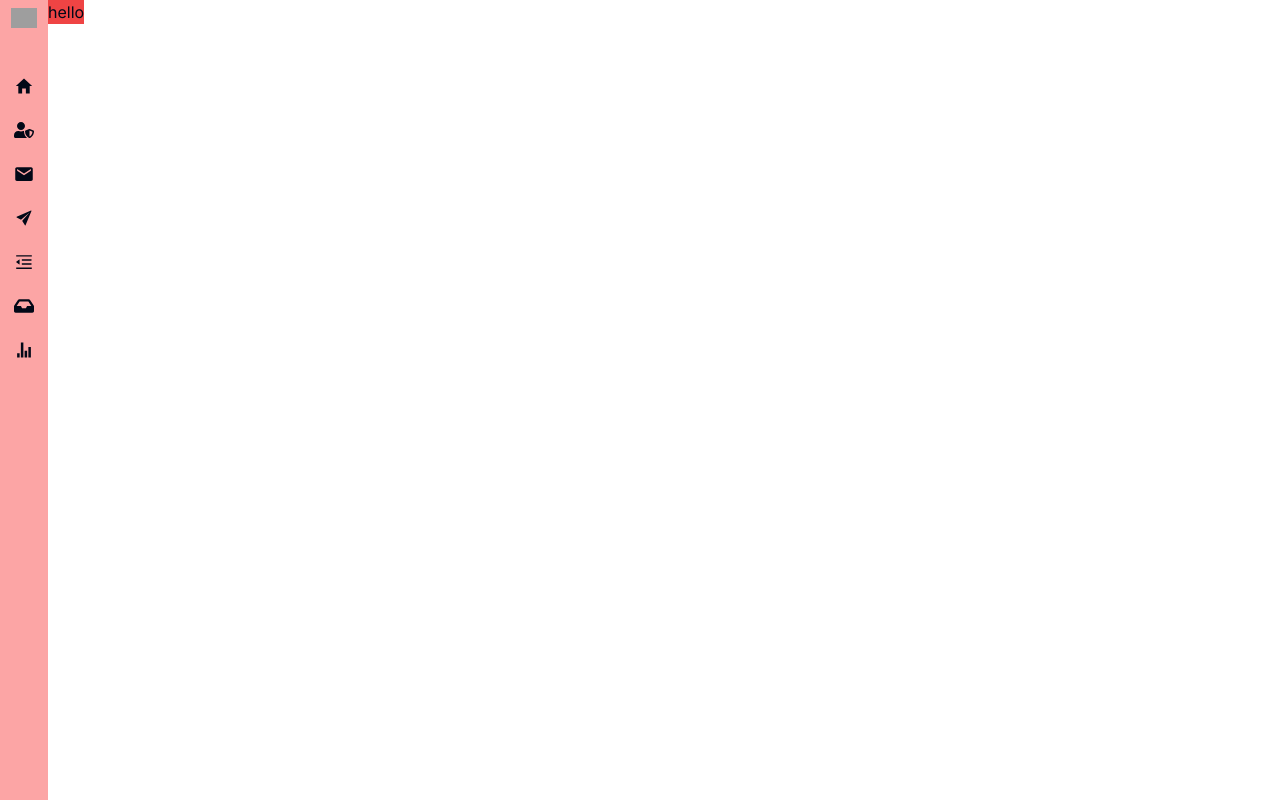
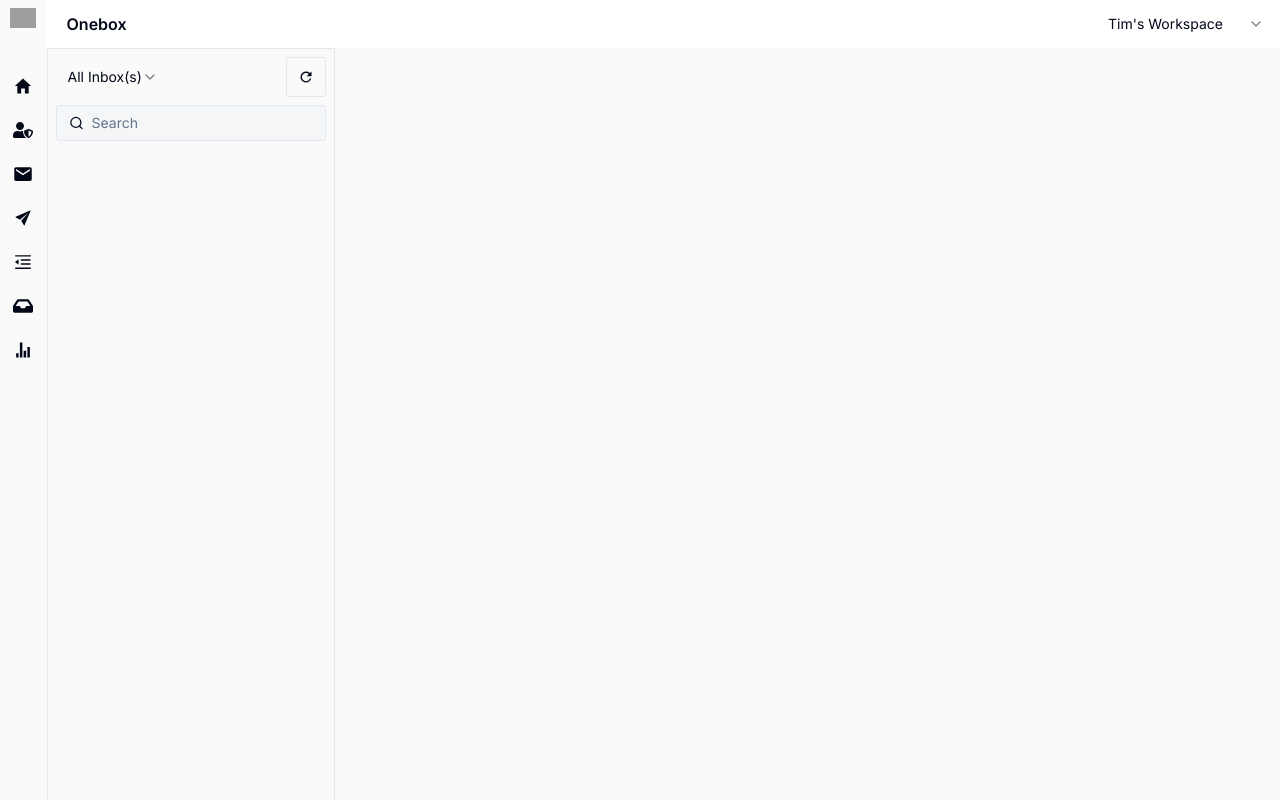
Before and after one commit to raghavawasthi24/mailBox, a Next.js app: page / in a window 1280 px wide. Built offline with nearby package versions, Linux system fonts and the light colour scheme; grey boxes are pictures that could not be loaded.

Commit message:
feat: added navbar and email sidescreen template

```diff
--- a/src/app/(home)/layout.tsx
+++ b/src/app/(home)/layout.tsx
@@ -2,6 +2,7 @@ import type { Metadata } from "next";
 import { Inter } from "next/font/google";
 import "../globals.css";
 import Sidepanel from "@/components/shared/Sidepanel";
+import Navbar from "@/components/shared/Navbar";
 
 const inter = Inter({ subsets: ["latin"] });
 
@@ -19,7 +20,10 @@ export default function RootLayout({
     <html lang="en">
       <body className={`${inter.className} flex`}>
         <Sidepanel />
-        <div className="h-screen overflow-auto">{children}</div>
+        <div className="w-full h-screen overflow-auto">
+          <Navbar />
+          {children}
+        </div>
       </body>
     </html>
   );
--- a/src/app/(home)/page.tsx
+++ b/src/app/(home)/page.tsx
@@ -1,3 +1,26 @@
+import { Search } from "@/components/shared/Search";
+import { Button } from "@/components/ui/button";
+import { Select, SelectTrigger, SelectValue } from "@/components/ui/select";
+import { FaChevronCircleRight } from "react-icons/fa";
+import { IoMdRefresh } from "react-icons/io";
+
 export default function Home() {
-  return <div className="bg-red-500">hello</div>;
+  return (
+    <div className="bg-[#FAFAFA] h-screen flex">
+      <div className="w-72 p-2 border flex flex-col gap-2">
+        <div className="w-full flex justify-between items-center">
+          <Select>
+            <SelectTrigger className="w-fit focus:ring-0 border-none bg-transparent">
+              <SelectValue placeholder="All Inbox(s)" className="text-blue" />
+            </SelectTrigger>
+          </Select>
+          <Button variant="outline" size="icon" className="bg-transparent">
+            <IoMdRefresh className="h-4 w-4" />
+          </Button>
+        </div>
+
+        <Search className="bg-[#F4F6F8]" placeholder="Search" />
+      </div>
+    </div>
+  );
 }
--- a/src/components/shared/Navbar.tsx
+++ b/src/components/shared/Navbar.tsx
@@ -0,0 +1,25 @@
+import React from "react";
+import {
+  Select,
+  SelectContent,
+  SelectGroup,
+  SelectItem,
+  SelectLabel,
+  SelectTrigger,
+  SelectValue,
+} from "@/components/ui/select";
+
+export default function Navbar() {
+  return (
+    <div className="w-full flex flex-1 justify-between sticky top-0 bg-background z-99 items-center p-1">
+      <p className="font-semibold pl-4">Onebox</p>
+      <div>
+        <Select>
+          <SelectTrigger className="w-[180px] focus:ring-0 border-none">
+            <SelectValue placeholder="Tim's Workspace" />
+          </SelectTrigger>
+        </Select>
+      </div>
+    </div>
+  );
+}
--- /dev/null
+++ b/src/components/shared/Search.tsx
@@ -0,0 +1,31 @@
+import React from "react";
+import { InputProps } from "../ui/input";
+import { cn } from "@/lib/utils";
+import { SearchIcon } from "lucide-react";
+
+export type SearchProps = React.InputHTMLAttributes<HTMLInputElement>;
+
+const Search = React.forwardRef<HTMLInputElement, InputProps>(
+  ({ className, ...props }, ref) => {
+    return (
+      <div
+        className={cn(
+          "flex h-9 items-center rounded-md border border-input pl-3 text-sm ring-offset-background focus-within:ring-1 focus-within:ring-ring focus-within:ring-offset-2",
+          className
+        )}
+      >
+        <SearchIcon className="h-[16px] w-[16px]" />
+        <input
+          {...props}
+          type="search"
+          ref={ref}
+          className="w-full p-2 placeholder:text-muted-foreground focus-visible:outline-none disabled:cursor-not-allowed disabled:opacity-50 bg-transparent"
+        />
+      </div>
+    );
+  }
+);
+
+Search.displayName = "Search";
+
+export { Search };
--- a/src/components/shared/Sidepanel.tsx
+++ b/src/components/shared/Sidepanel.tsx
@@ -10,7 +10,7 @@ import { IoMdStats } from "react-icons/io";
 
 export default function Sidepanel() {
   return (
-    <div className="w-12 h-screen bg-red-300 flex flex-col items-center py-2 px-1">
+    <div className="w-12 h-screen bg-[#FAFAFA] flex flex-col items-center py-2 px-1">
       <Image src="/logo.png" alt="logo" width={26} height={26} />
 
       <div className="flex flex-col items-center gap-6 pt-12">
```
